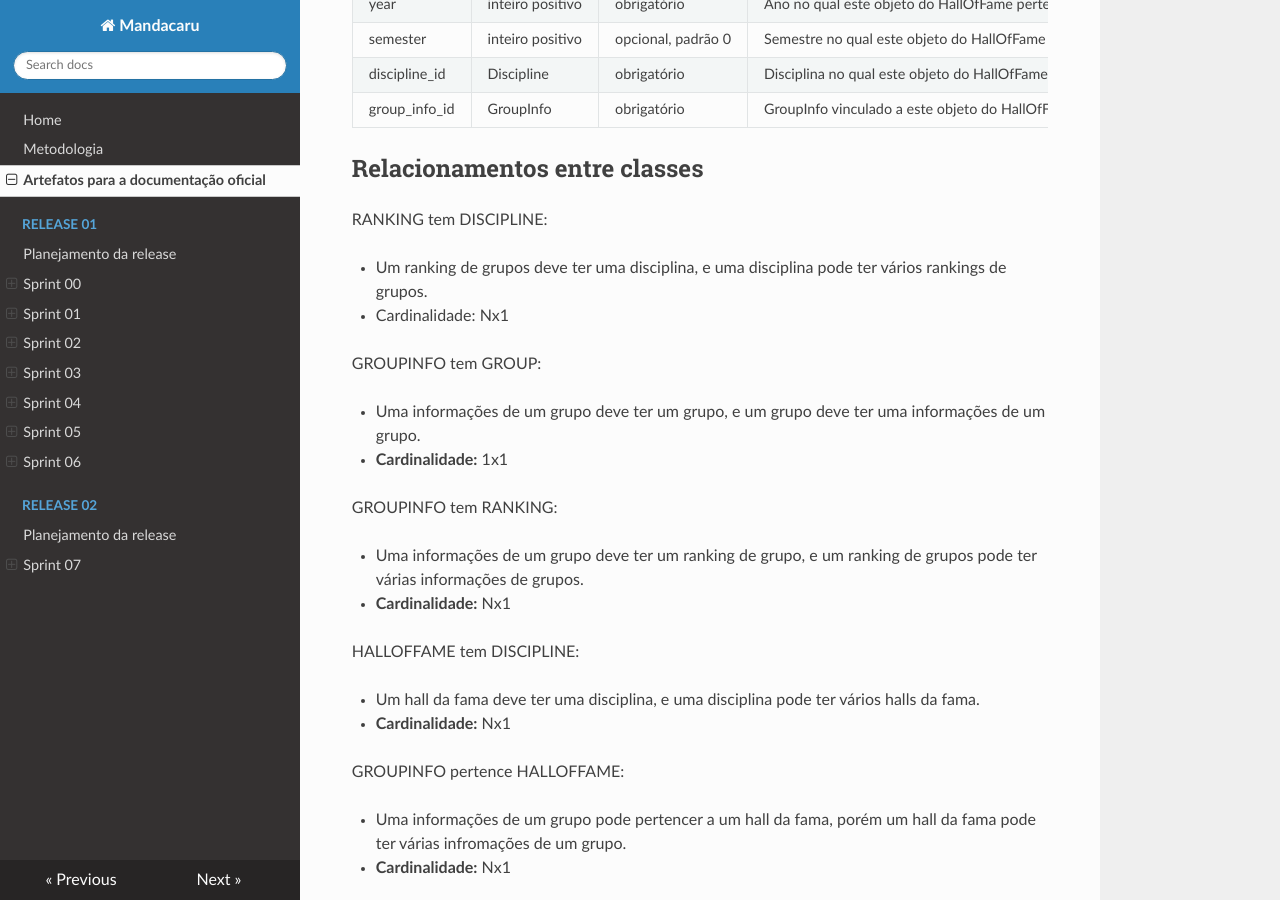
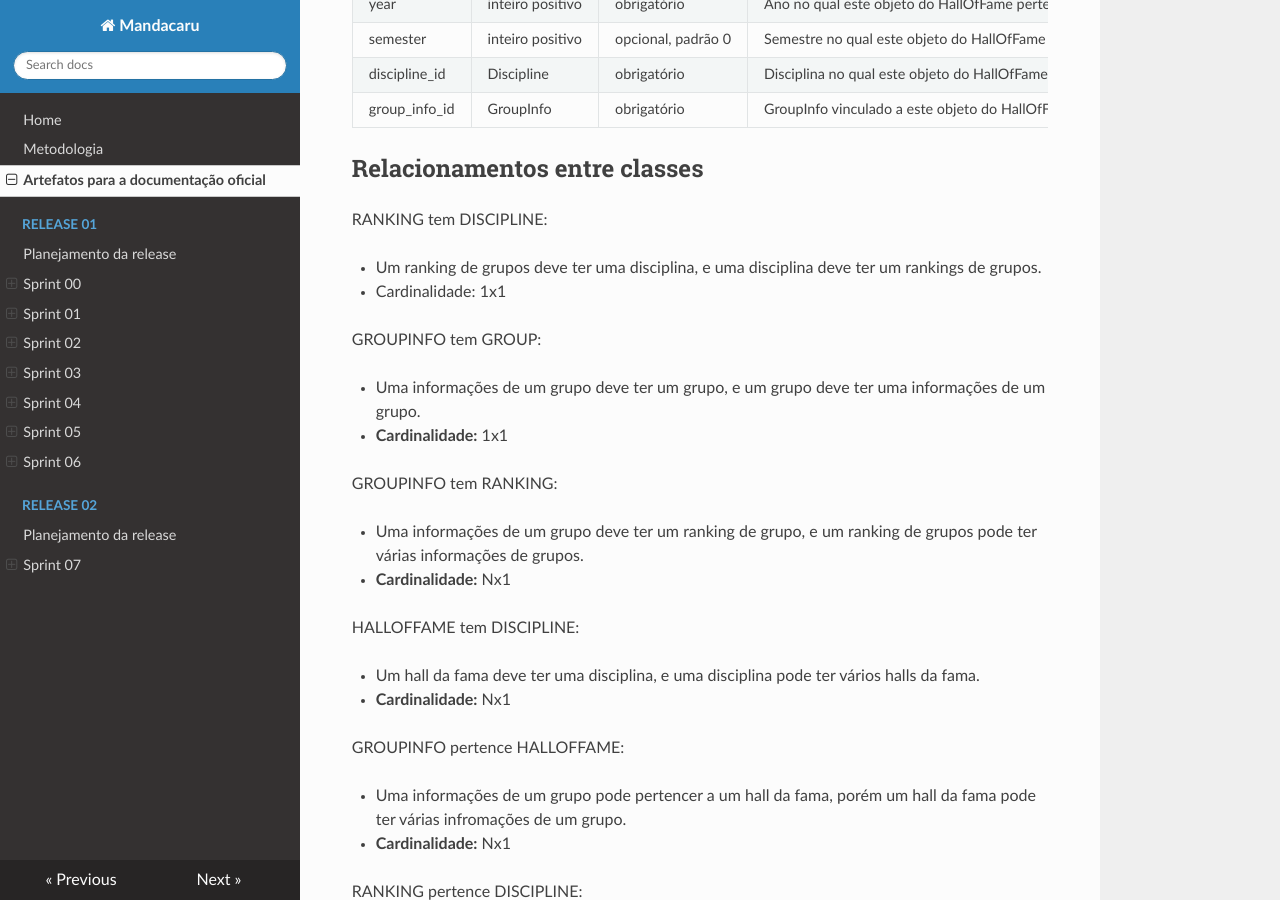
Before and after one commit to MDS-Mandacaru/Documentacao-Mandacaru, an MkDocs documentation site: the page built from docs/artefatos_documentacao.md, in a window 1280 px wide and 900 px high, scrolled down 3596 px. Built offline with MkDocs 1.6.1, drawn with Linux system fonts in a browser that asks for light colours; nearby versions of some CDN libraries; old or Windows-style settings are respelled for this version of MkDocs.

Commit message:
Diagrama de classe alterado. 	Signed-off-by: Felipe Agustini <felipeboccardi@hotmail.com> 	Signed-off-by: Aline Laureano de Aráujo Vilela <alinelv_laureano@hotmail.com>

```diff
--- a/docs/artefatos_documentacao.md
+++ b/docs/artefatos_documentacao.md
@@ -76,8 +76,8 @@ group_info_id | GroupInfo | obrigatório | GroupInfo vinculado a este objeto do
 
 RANKING tem DISCIPLINE:
 
-* Um ranking de grupos deve ter uma disciplina, e uma disciplina pode ter vários rankings de grupos.
-* Cardinalidade: Nx1
+* Um ranking de grupos deve ter uma disciplina, e uma disciplina deve ter um rankings de grupos.
+* Cardinalidade: 1x1
 
 
 GROUPINFO tem GROUP:
```
Also changed, not shown: docs/img/diagrama_de_classe_atualizado.jpg, site/index.html, site/sitemap.xml.
